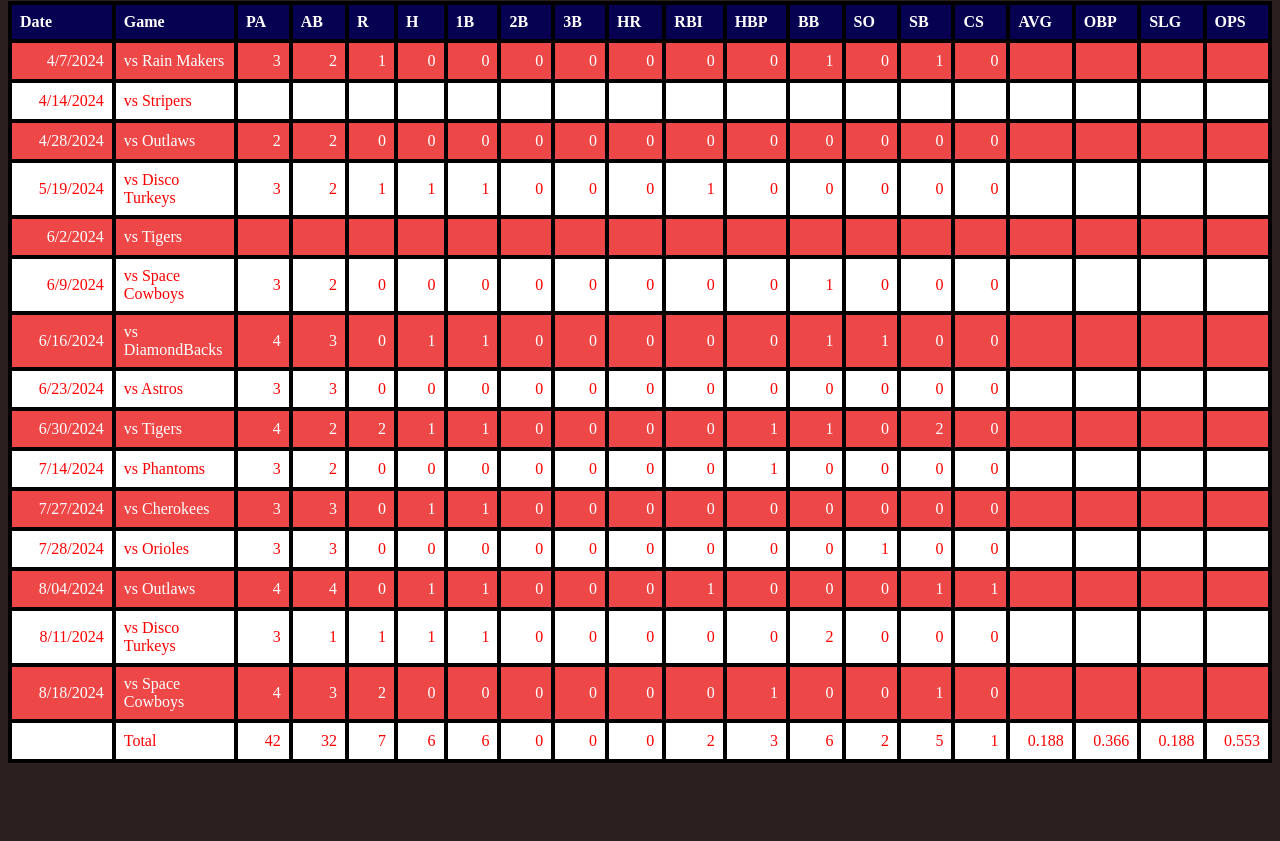
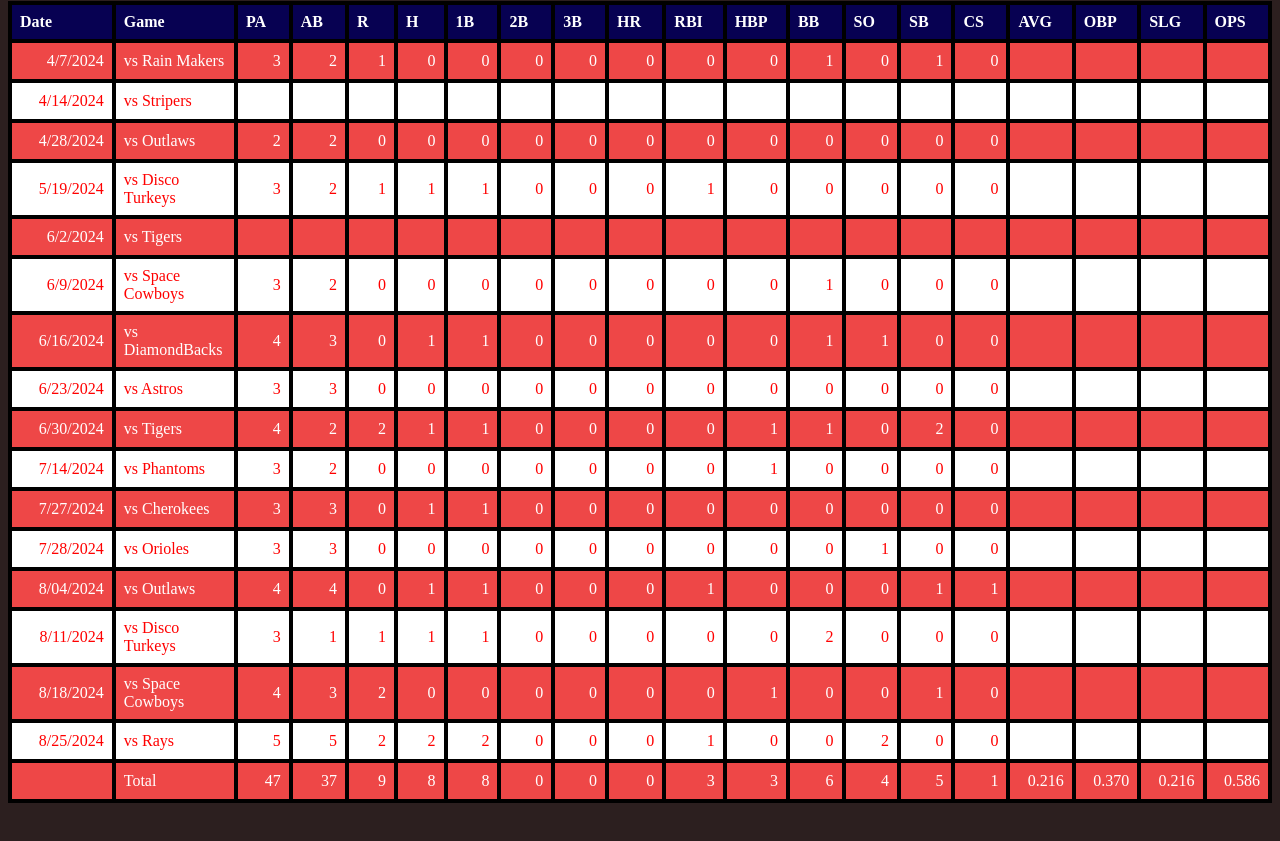
Before and after one commit to Antelope5/RedSoxAtlantaMABL, a plain HTML site: page Players/OmarFermin.html in a window 1280 px wide. Shown: the part 1031-1872 px from the top of the page. Before the commit the page ends 1844 px from the top, so only its background shows below. Drawn offline with Linux system fonts and the light colour scheme.

Commit message:
Update OmarFermin.html

```diff
--- a/Players/OmarFermin.html
+++ b/Players/OmarFermin.html
@@ -382,27 +382,50 @@
                     <td class=xl1520434></td>
                    </tr>
 
+                <tr height=20 style='height:15.0pt'>
+                    <td height=20 class=xl6420434 align=right style='height:15.0pt'>8/25/2024</td>
+                    <td class=xl1520434>vs Rays</td>
+                    <td class=xl1520434 align=right>5</td> <!-- PA-->
+                    <td class=xl1520434 align=right>5</td> <!-- AB-->
+                    <td class=xl1520434 align=right>2</td> <!-- R-->
+                    <td class=xl1520434 align=right>2</td> <!-- H-->
+                    <td class=xl1520434 align=right>2</td> <!-- 1b-->
+                    <td class=xl1520434 align=right>0</td> <!-- 2b-->
+                    <td class=xl1520434 align=right>0</td> <!-- 3b-->
+                    <td class=xl1520434 align=right>0</td> <!-- HR-->
+                    <td class=xl1520434 align=right>1</td> <!-- rbi-->
+                    <td class=xl1520434 align=right>0</td> <!-- hbp-->
+                    <td class=xl1520434 align=right>0</td> <!-- bb-->
+                    <td class=xl1520434 align=right>2</td> <!-- so-->
+                    <td class=xl1520434 align=right>0</td> <!-- sb-->
+                    <td class=xl1520434 align=right>0</td> <!-- cs-->
+                    <td class=xl1520434></td>
+                    <td class=xl1520434></td>
+                    <td class=xl1520434></td>
+                    <td class=xl1520434></td>
+                   </tr>
+
                    <tr height=20 style='height:15.0pt'>
                     <td height=20 class=xl1520434 style='height:15.0pt'></td>
                     <td class=xl1520434>Total</td>
-                    <td class=xl1520434 align=right>42</td> <!-- PA-->
-                    <td class=xl1520434 align=right>32</td> <!-- AB-->
-                    <td class=xl1520434 align=right>7</td> <!-- R-->
-                    <td class=xl1520434 align=right>6</td> <!-- H-->
-                    <td class=xl1520434 align=right>6</td> <!-- 1b-->
+                    <td class=xl1520434 align=right>47</td> <!-- PA-->
+                    <td class=xl1520434 align=right>37</td> <!-- AB-->
+                    <td class=xl1520434 align=right>9</td> <!-- R-->
+                    <td class=xl1520434 align=right>8</td> <!-- H-->
+                    <td class=xl1520434 align=right>8</td> <!-- 1b-->
                     <td class=xl1520434 align=right>0</td> <!-- 2b-->
                     <td class=xl1520434 align=right>0</td> <!-- 3b-->
                     <td class=xl1520434 align=right>0</td> <!-- HR-->
-                    <td class=xl1520434 align=right>2</td> <!-- rbi-->
+                    <td class=xl1520434 align=right>3</td> <!-- rbi-->
                     <td class=xl1520434 align=right>3</td> <!-- hbp-->
                     <td class=xl1520434 align=right>6</td> <!-- bb-->
-                    <td class=xl1520434 align=right>2</td> <!-- so-->
+                    <td class=xl1520434 align=right>4</td> <!-- so-->
                     <td class=xl1520434 align=right>5</td> <!-- sb-->
                     <td class=xl1520434 align=right>1</td> <!-- cs-->
-                    <td class=xl6320434 align=right>0.188</td>
-                    <td class=xl6320434 align=right>0.366</td>
-                    <td class=xl6320434 align=right>0.188</td>
-                    <td class=xl6320434 align=right>0.553</td>
+                    <td class=xl6320434 align=right>0.216</td>
+                    <td class=xl6320434 align=right>0.370</td>
+                    <td class=xl6320434 align=right>0.216</td>
+                    <td class=xl6320434 align=right>0.586</td>
                    </tr>
             </tbody>
         </table>
```
